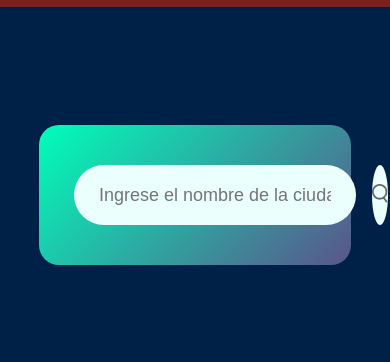
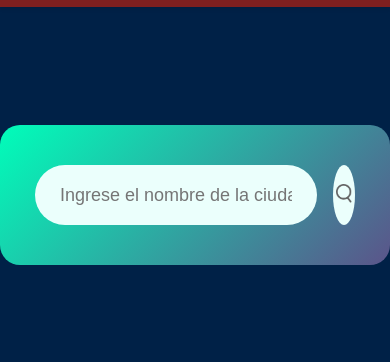
Before and after one commit to FrancarriYT/Weather-Report, a plain HTML site: page index.html in a window 390 px wide. Shown: the part 134-496 px from the top of the page. Drawn offline with Linux system fonts and the light colour scheme; no server answers; a web font is replaced by a local one.

Commit message:
Width updates

```diff
--- a/styles.css
+++ b/styles.css
@@ -320,7 +320,7 @@ body {
 
     .carta {
       margin-top: 30px;
-      width: 80vw;
+      width: 100vw;
     }
 
 
@@ -342,6 +342,7 @@ body {
 
     .otrasCosas {
       margin-top: 80px;
+      width: 100vw;
     }
 
     .video-container {
```
